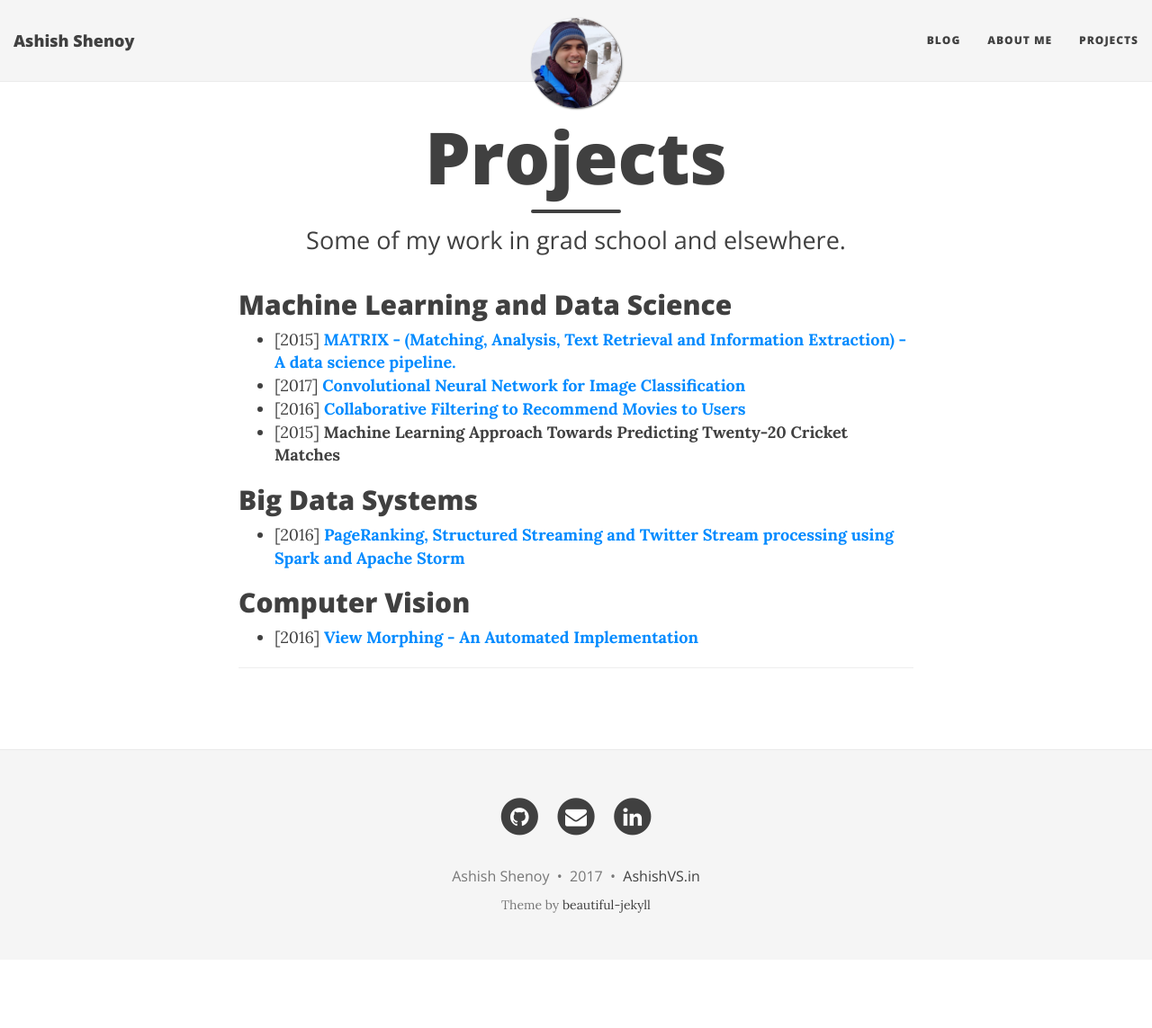
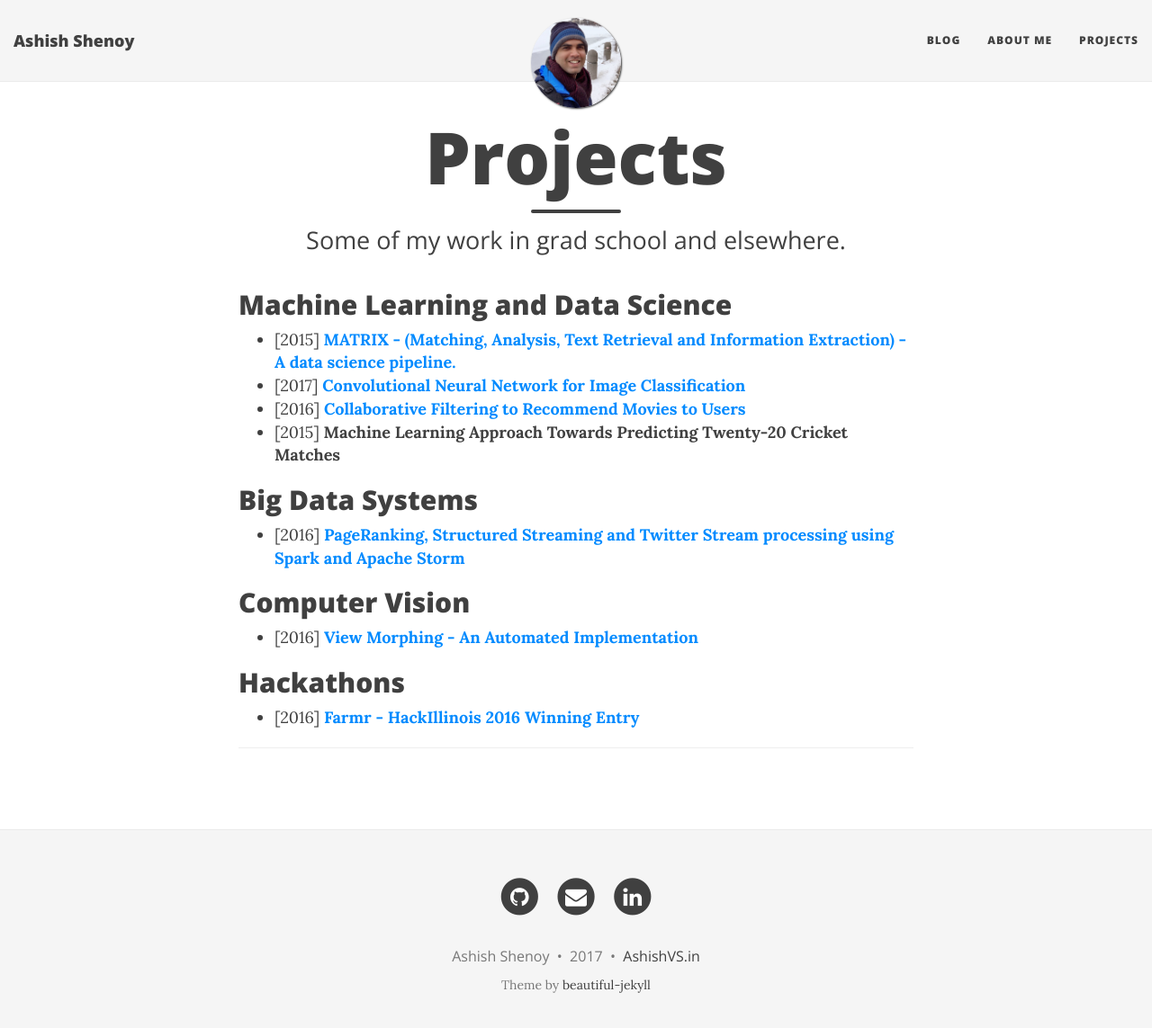
Before and after one commit to ashishvshenoy/ashishvshenoy.github.io, a Jekyll site: the page built from projects.md, in a window 1280 px wide and 1156 px high. Shown: the top 1143 px of the window at 90% size. Built offline with Jekyll 4.4.1, drawn with Linux system fonts in a browser that asks for light colours; nearby versions of some CDN libraries.

Commit message:
Updated projects.md

```diff
--- a/projects.md
+++ b/projects.md
@@ -19,4 +19,7 @@ published: true
 ## Computer Vision
 -  [2016] **[View Morphing - An Automated Implementation](http://pages.cs.wisc.edu/~ashenoy/CS766/){:target="_blank"}**
 
+## Hackathons
+-  [2016] **[Farmr - HackIllinois 2016 Winning Entry](https://devpost.com/software/farmr){:target="_blank"}**
+
 ---
```
